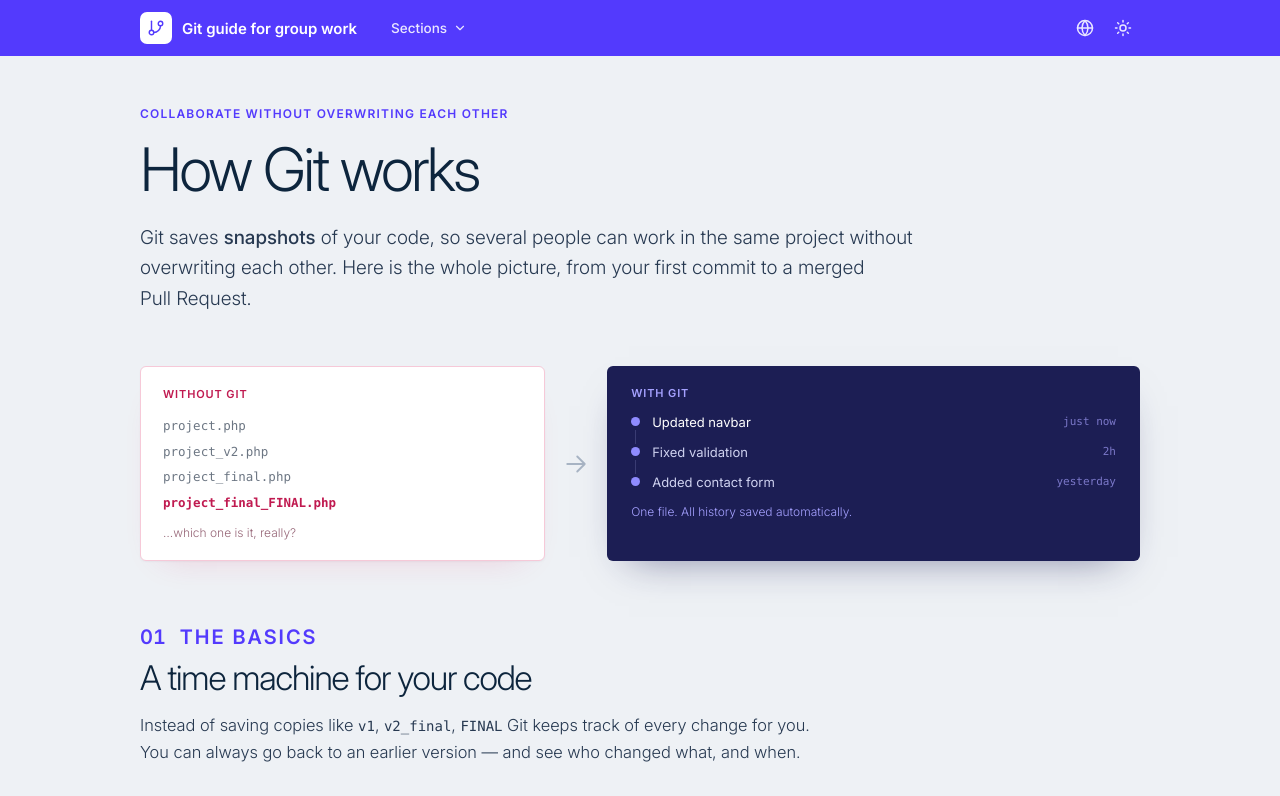
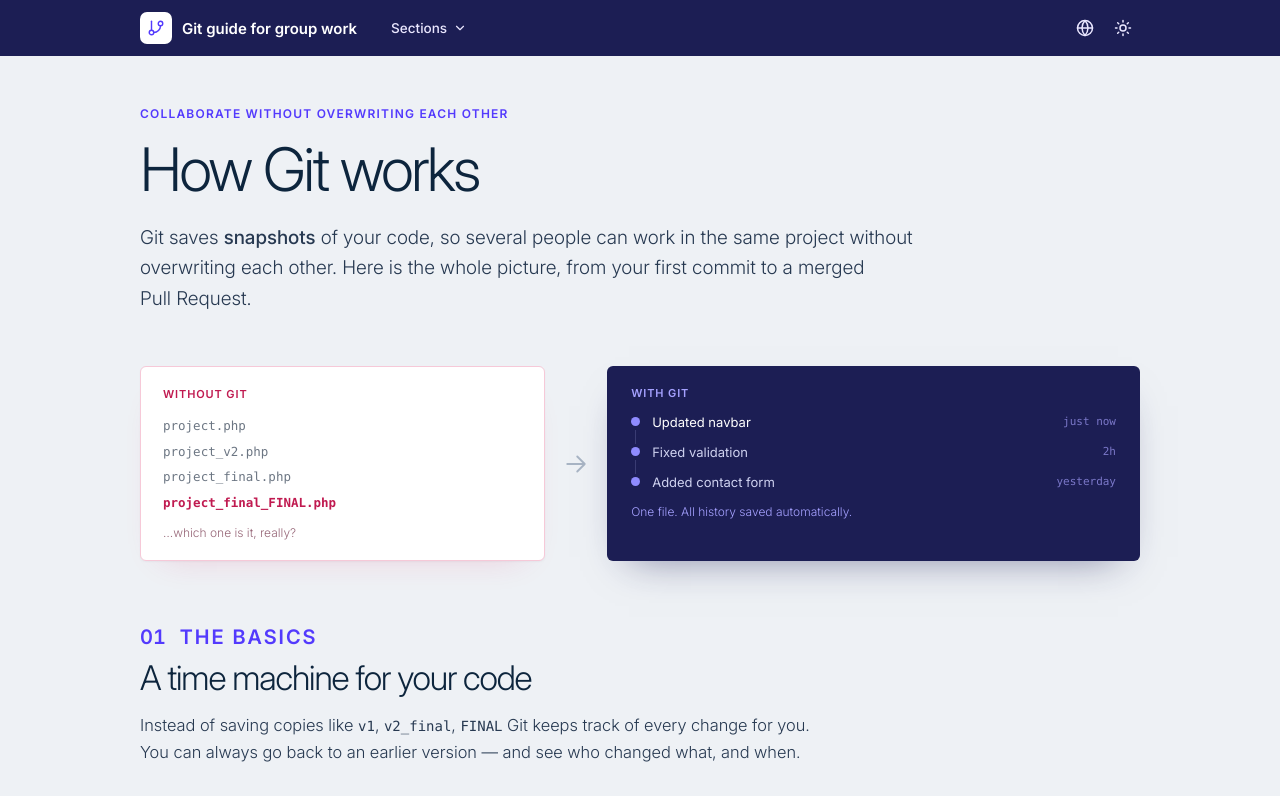
Before and after one commit to everydaydesign/git-guide, a website: page languages/en/index.html in a window 1280 px wide. Shown: the top 796 px of the page. Drawn offline with Linux system fonts and the light colour scheme.

Commit message:
style(navbar): navy #1c1e54 background, make it sticky

```diff
--- a/assets/css/style.css
+++ b/assets/css/style.css
@@ -255,7 +255,10 @@
 
 /* Sticky brand line at the very top ("Git guide for group work") */
 .topbar {
-  background: #533afd;
+  position: sticky;
+  top: 0;
+  z-index: 50;
+  background: #1c1e54;
   color: #fff;
 }
 
```
